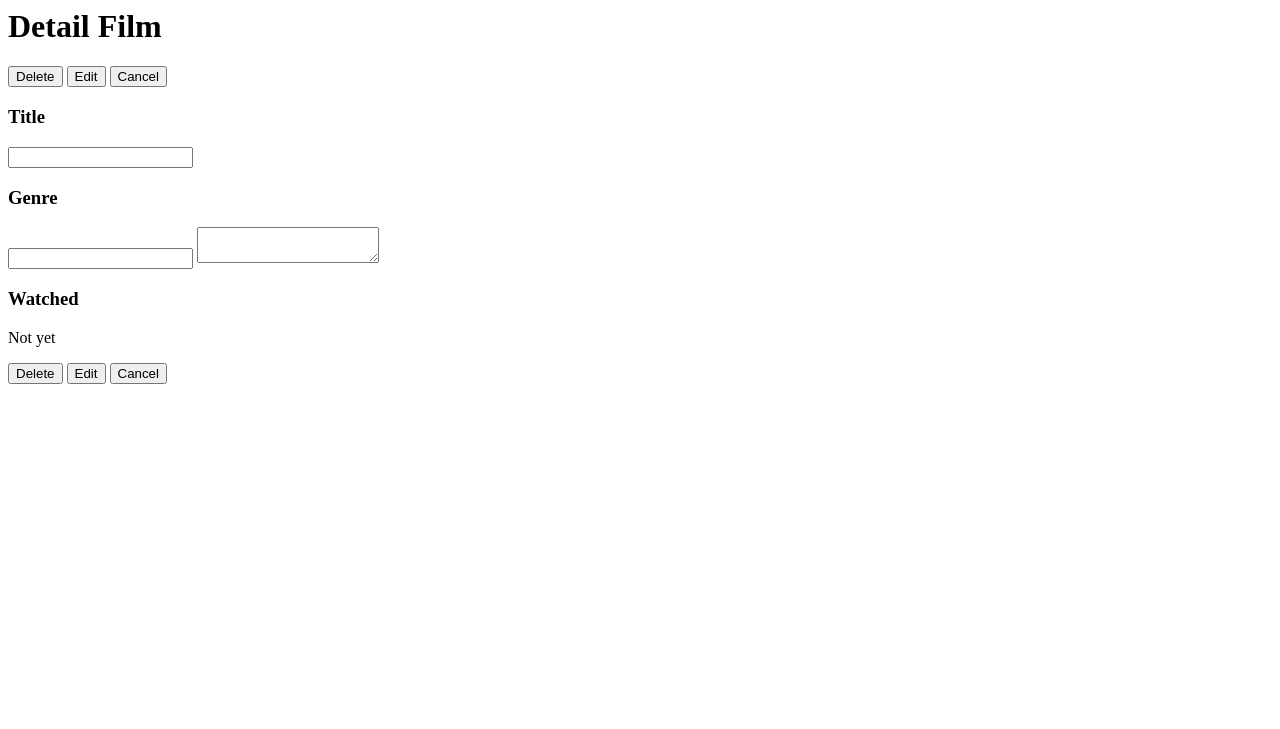
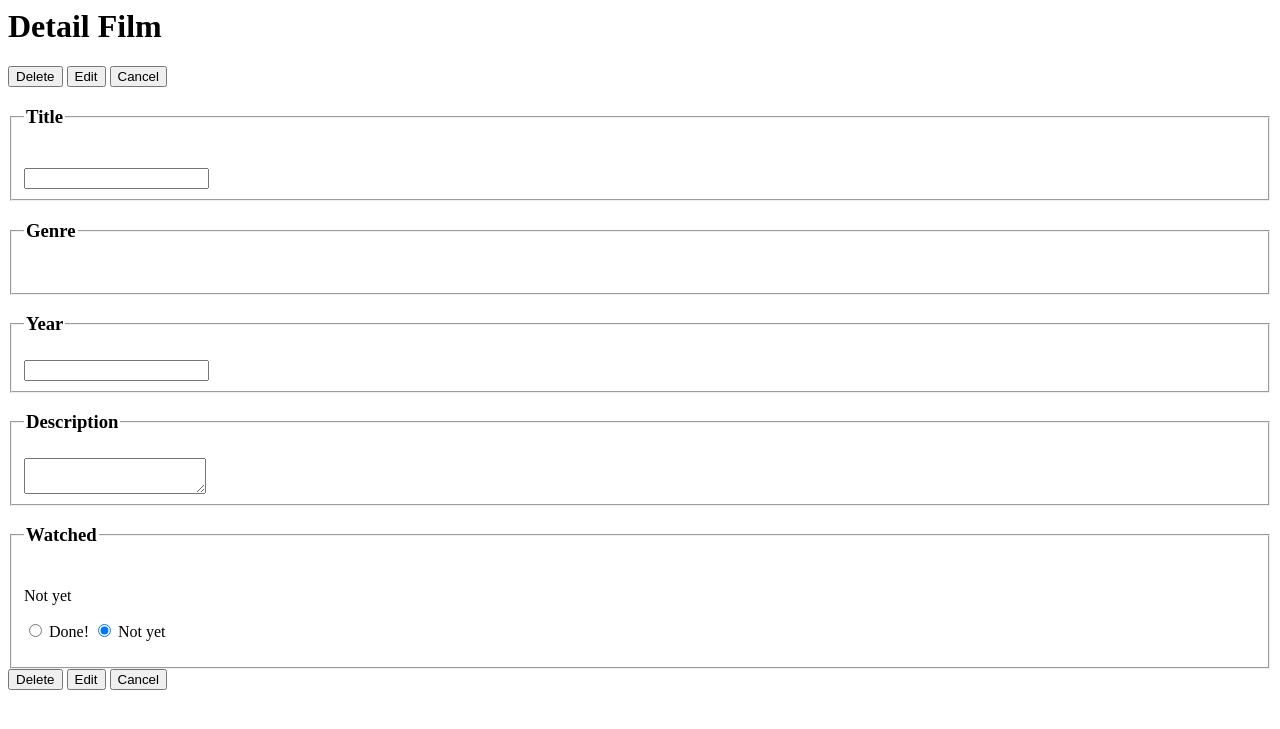
Before and after one commit to ricard-ferrero/will-watch, a Django app: template willwatchproject/films/templates/films/detail_film.html in a window 1280 px wide. Shown: the top 729 px of the page. Run offline with Django 4.2, Linux system fonts and the light colour scheme; the template is opened without the code that fills it, so the values that code supplies are empty.

Commit message:
'whatched' radio buttons added. 'detail_film.html' more comprehensive.

```diff
--- a/willwatchproject/films/templates/films/detail_film.html
+++ b/willwatchproject/films/templates/films/detail_film.html
@@ -8,40 +8,61 @@
 	<button name="call-to" value="edit">Edit</button>
 	<button name="call-to" value="cancel">Cancel</button>
 
-
-	<h3>Title</h3>
+<fieldset>
+	<legend>
+		<h3>Title</h3>
+	</legend>
 	<p>{{ film.title }}</p>
 	<input type="text" name="title" value="{{ film.title }}">
+</fieldset>
 
-	<h3>Genre</h3>
+<fieldset>
+	<legend>
+		<h3>Genre</h3>
+	</legend>
 	<ul>
 	{% for genre in genres %}
 		<li>{{ genre }}</li>
 	{% endfor %}
 	</ul>
+</fieldset>
 
+<fieldset>
+	<legend>
+		<h3>Year</h3>
+	</legend>
 	{% if film.year %}
-	<h3>Year</h3>
 	<p>{{ film.year }}</p>
 	{% endif %}
 	<input type="number" name="year" value="{{ film.year }}">
+</fieldset>
 
+<fieldset>
+	<legend>
+		<h3>Description</h3>
+	</legend>
 	{% if film.description %}
-	<h3>Description</h3>
 	<p>{{ film.description }}</p>
 	<textarea name="description" >{{ film.description }}</textarea>
 	{% else %}
 	<textarea name="description" ></textarea>
 	{% endif %}
+</fieldset>
 
-	<h3>Watched</h3>
+<fieldset>
+	<legend>
+		<h3>Watched</h3>
+	</legend>
 	{% if film.watched %}
 		<p>Done!</p>
 	{% else %}
-		<p>Not yet</p>
+		<p>Not yet<p>
 	{% endif %}
-	<input type="hidden" name="watched" value="{{ film.watched }}">
-
+	<input type="radio" id="done" name="watched" value="True" {% if film.watched %}checked{% endif %}>
+		<label for="done">Done!</label>
+	<input type="radio" id="not-yet" name="watched" value="False" {% if not film.watched %}checked{% endif %}>
+		<label for="not-yet">Not yet</label>
+</fieldset>
 
 	<button name="call-to" value="delete">Delete</button>
 	<button name="call-to" value="edit">Edit</button>
```
